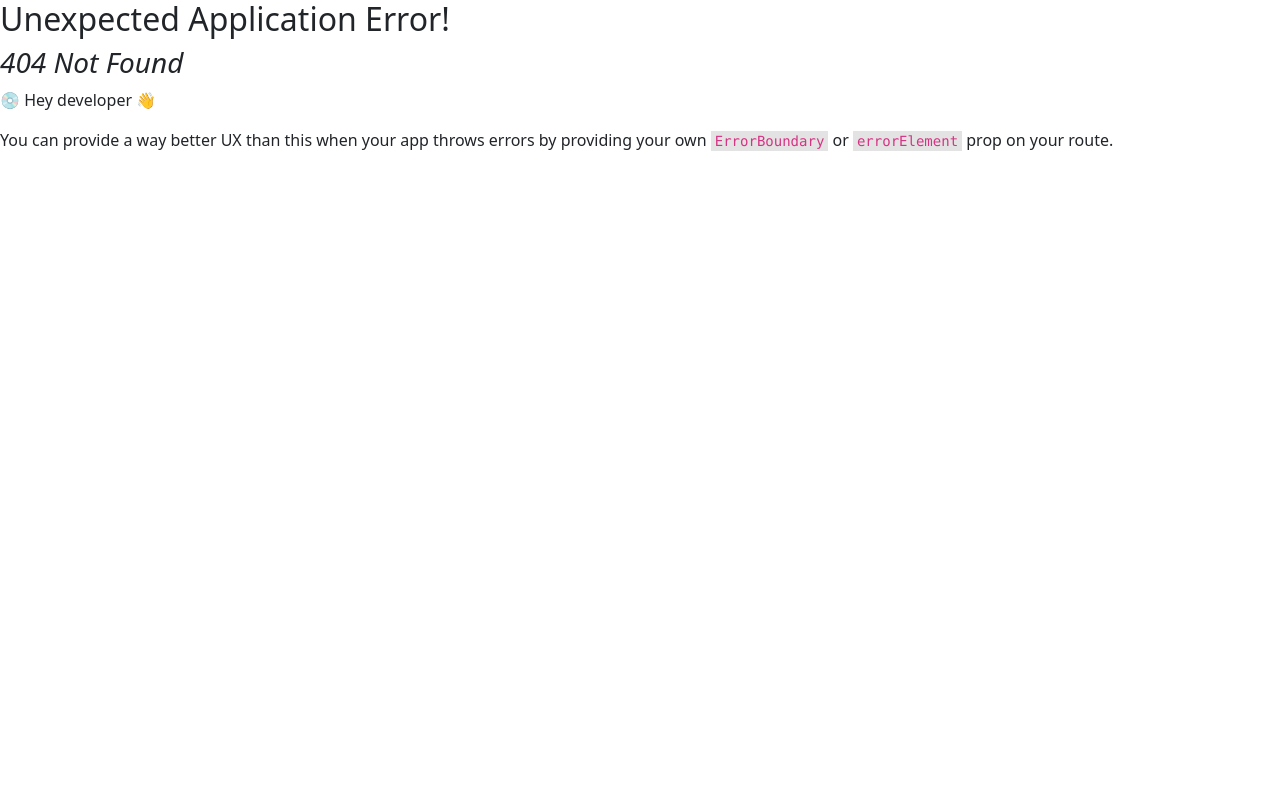
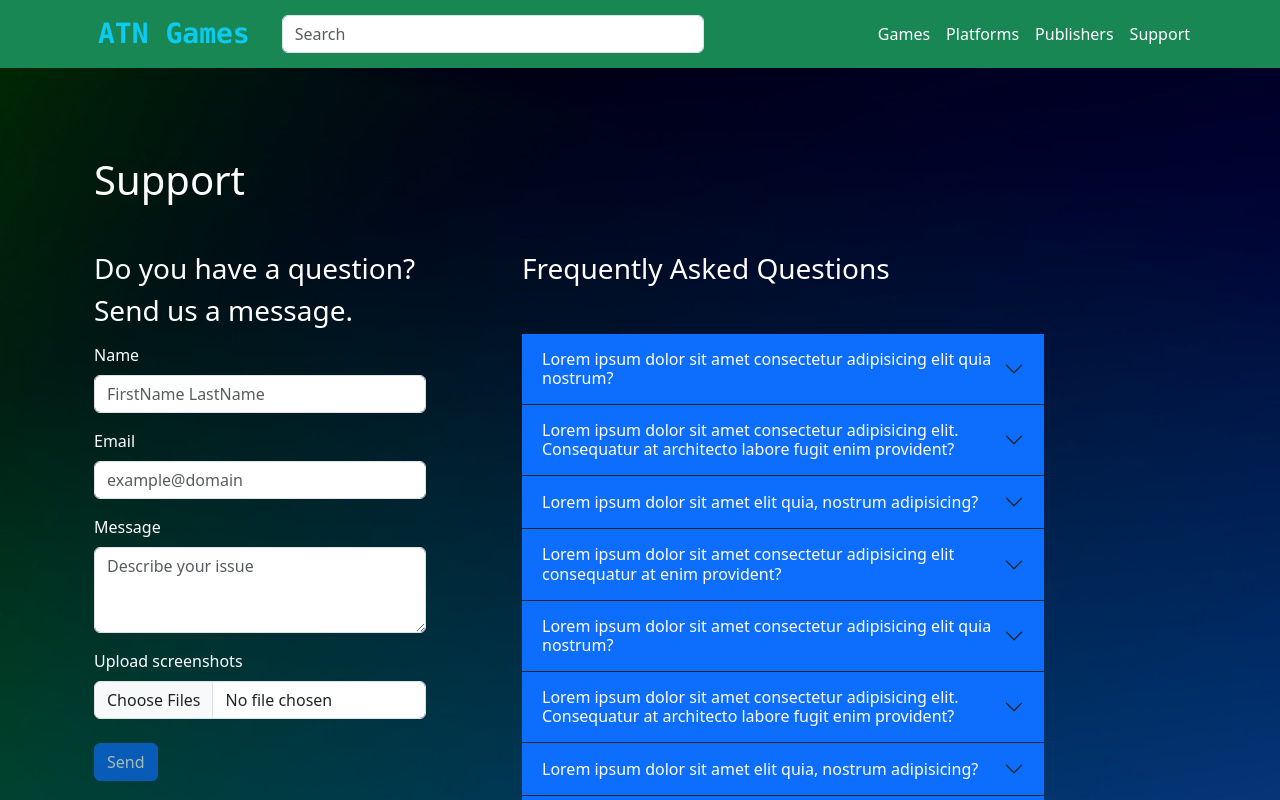
Before and after one commit to andreeatn/atn-games, a React (Create React App) app: page /support in a window 1280 px wide. Before the commit this address had no page. Shown: the top 800 px of the page. Built offline with nearby package versions, Linux system fonts and the light colour scheme.

Commit message:
Create Support Page. Create support form fields and validation. Create FAQ section

```diff
--- a/package.json
+++ b/package.json
@@ -18,6 +18,7 @@
     "react": "^18.2.0",
     "react-bootstrap": "^2.9.0",
     "react-dom": "^18.2.0",
+    "react-hook-form": "^7.47.0",
     "react-icons": "^4.11.0",
     "react-infinite-scroll-component": "^6.1.0",
     "react-router-dom": "^6.17.0",
--- a/src/components/Footer.tsx
+++ b/src/components/Footer.tsx
@@ -1,3 +1,5 @@
+import { Link } from "react-router-dom";
+
 function Footer() {
   return (
     <div className="container d-flex flex-column flex-md-row justify-content-between">
@@ -14,9 +16,13 @@ function Footer() {
           </a>
         </li>
         <li className="footer-menu-item ms-3">
-          <a href="" className="nav-link text-white">
-            Contact
-          </a>
+          <Link
+            to={"/support"}
+            className="nav-link text-white"
+            onClick={() => window.scroll(0, 0)}
+          >
+            Support
+          </Link>
         </li>
       </ul>
     </div>
--- a/src/components/NavBar.tsx
+++ b/src/components/NavBar.tsx
@@ -93,15 +93,15 @@ function NavBar() {
               </Link>
             </li>
             <li className="nav-item">
-              <a
-                href="#"
+              <Link
+                to={"/support"}
                 className="nav-link text-white"
                 onClick={() => {
                   window.scroll(0, 0);
                 }}
               >
-                Contact
-              </a>
+                Support
+              </Link>
             </li>
           </ul>
         </div>
--- /dev/null
+++ b/src/components/Support/SupportFAQ.tsx
@@ -0,0 +1,47 @@
+import QAs from "data/QAs";
+
+function SupportFAQ() {
+  const qaData = QAs;
+
+  return (
+    <>
+      <div className="accordion accordion-flush" id="accordionFlushQA">
+        {qaData.map((data, index) => {
+          const headerId = `qa-heading${index}`;
+          const collapseId = `qa-collapse${index}`;
+          const collapseTarget = "#" + collapseId;
+
+          return (
+            <div
+              className="accordion-item bg-dark border-1 border-dark"
+              key={index}
+            >
+              <h2 className="accordion-header" id={headerId}>
+                <button
+                  className="accordion-button collapsed bg-primary text-white"
+                  type="button"
+                  data-bs-toggle="collapse"
+                  data-bs-target={collapseTarget}
+                  aria-expanded="false"
+                  aria-controls={collapseId}
+                >
+                  {data.question}
+                </button>
+              </h2>
+              <div
+                id={collapseId}
+                className="accordion-collapse collapse bg-dark text-white"
+                aria-labelledby={headerId}
+                data-bs-parent="#accordionFlushQA"
+              >
+                <div className="accordion-body">{data.answear}</div>
+              </div>
+            </div>
+          );
+        })}
+      </div>
+    </>
+  );
+}
+
+export default SupportFAQ;
--- /dev/null
+++ b/src/components/Support/SupportForm.tsx
@@ -0,0 +1,95 @@
+import { useForm, FieldValues } from "react-hook-form";
+
+function SupportForm() {
+  const {
+    register,
+    handleSubmit,
+    formState: { errors, isValid, isSubmitted, isDirty },
+    reset,
+  } = useForm();
+  const onSubmit = (data: FieldValues) => {
+    reset();
+  };
+
+  return (
+    <form onSubmit={handleSubmit(onSubmit)}>
+      <div className="mb-3">
+        <label htmlFor="inputName" className="form-label">
+          Name
+        </label>
+        <input
+          type="text"
+          className="form-control"
+          id="inputName"
+          placeholder="FirstName LastName"
+          {...register("name", { required: true, minLength: 3, maxLength: 50 })}
+        />
+        {errors?.name?.type === "required" && (
+          <p className="text-danger">This field is required</p>
+        )}
+        {(errors?.name?.type === "minLength" ||
+          errors?.name?.type === "maxLength") && (
+          <p className="text-danger">
+            Name must contain between 3-50 characters
+          </p>
+        )}
+      </div>
+      <div className="mb-3">
+        <label htmlFor="inputEmail" className="form-label">
+          Email
+        </label>
+        <input
+          type="email"
+          className="form-control"
+          id="inputEmail"
+          placeholder="example@domain"
+          {...register("email", { required: true, maxLength: 50 })}
+        />
+        {errors?.email?.type === "required" && (
+          <p className="text-danger">This field is required</p>
+        )}
+      </div>
+      <div className="mb-3">
+        <label htmlFor="inputMessage" className="form-label">
+          Message
+        </label>
+        <textarea
+          className="form-control"
+          id="inputMessage"
+          rows={3}
+          placeholder="Describe your issue"
+          {...register("message", { required: true, maxLength: 3000 })}
+        ></textarea>
+        {errors?.message?.type === "required" && (
+          <p className="text-danger">This field is required</p>
+        )}
+        {errors?.message?.type === "maxLength" && (
+          <p className="text-danger">
+            Message cannot contain more that 3000 characters.
+          </p>
+        )}
+      </div>
+      <div className="mb-4">
+        <label htmlFor="inputFileMultiple" className="form-label">
+          Upload screenshots
+        </label>
+        <input
+          className="form-control"
+          type="file"
+          id="inputFileMultiple"
+          multiple
+        />
+      </div>
+      <div className="d-flex flex-row">
+        <button type="submit" disabled={!isValid} className="btn btn-primary ">
+          Send
+        </button>
+        {isSubmitted && !isDirty && (
+          <p className="mx-3 my-2">Message was sent!</p>
+        )}
+      </div>
+    </form>
+  );
+}
+
+export default SupportForm;
--- a/src/components/routes.tsx
+++ b/src/components/routes.tsx
@@ -8,6 +8,7 @@ import PublishersPage from "pages/PublishersPage";
 import CreatorsPage from "pages/CreatorsPage";
 import GamesPage from "pages/GamesPage";
 import GameDetailsPage from "pages/GameDetailsPage";
+import SupportPage from "pages/SupportPage";
 
 const router = createBrowserRouter([
   {
@@ -17,12 +18,12 @@ const router = createBrowserRouter([
       { path: "", element: <HomePage /> },
       { path: "/games", element: <GamesPage /> },
       { path: "/games/:gameId", element: <GameDetailsPage /> },
-      // { path: "/game", element: <GameDetailsPage /> },
       { path: "/stores", element: <StoresPage /> },
       { path: "/developers", element: <DevelopersPage /> },
       { path: "/platforms", element: <PlatformsPage /> },
       { path: "/publishers", element: <PublishersPage /> },
       { path: "/creators", element: <CreatorsPage /> },
+      { path: "/support", element: <SupportPage /> },
     ],
   },
 ]);
--- /dev/null
+++ b/src/data/QAs.ts
@@ -0,0 +1,37 @@
+const QAs =
+    [
+        {
+            question: 'Lorem ipsum dolor sit amet consectetur adipisicing elit quia nostrum?',
+            answear: 'Lorem, ipsum dolor sit amet consectetur adipisicing elit. Eveniet in officia eaque cupiditate reiciendis aliquid quis? Nihil quia minima sed est voluptatibus repellendus nostrum quas porro ipsa quibusdam, accusantium sequi.'
+        },
+        {
+            question: 'Lorem ipsum dolor sit amet consectetur adipisicing elit. Consequatur at architecto labore fugit enim provident?',
+            answear: 'Lorem ipsum dolor, sit amet consectetur adipisicing elit. Facilis temporibus non unde ipsa vel qui excepturi totam, saepe atque in?'
+        },
+        {
+            question: 'Lorem ipsum dolor sit amet elit quia, nostrum adipisicing?',
+            answear: 'Lorem ipsum dolor, sit amet consectetur adipisicing elit. Facilis temporibus non unde ipsa vel qui excepturi totam, saepe atque in?'
+        },
+        {
+            question: 'Lorem ipsum dolor sit amet consectetur adipisicing elit consequatur at enim provident?',
+            answear: 'Lorem, ipsum dolor sit amet consectetur adipisicing elit. Eveniet in officia eaque cupiditate reiciendis aliquid quis? Nihil quia minima sed est voluptatibus repellendus nostrum quas porro ipsa quibusdam, accusantium sequi.'
+        },
+        {
+            question: 'Lorem ipsum dolor sit amet consectetur adipisicing elit quia nostrum?',
+            answear: 'Lorem, ipsum dolor sit amet consectetur adipisicing elit. Eveniet in officia eaque cupiditate reiciendis aliquid quis? Nihil quia minima sed est voluptatibus repellendus nostrum quas porro ipsa quibusdam, accusantium sequi.'
+        },
+        {
+            question: 'Lorem ipsum dolor sit amet consectetur adipisicing elit. Consequatur at architecto labore fugit enim provident?',
+            answear: 'Lorem ipsum dolor, sit amet consectetur adipisicing elit. Facilis temporibus non unde ipsa vel qui excepturi totam, saepe atque in?'
+        },
+        {
+            question: 'Lorem ipsum dolor sit amet elit quia, nostrum adipisicing?',
+            answear: 'Lorem ipsum dolor, sit amet consectetur adipisicing elit. Facilis temporibus non unde ipsa vel qui excepturi totam, saepe atque in? Lorem, ipsum dolor sit amet consectetur adipisicing elit. Eveniet in officia eaque cupiditate reiciendis aliquid quis? Nihil quia minima sed est voluptatibus repellendus nostrum quas porro ipsa quibusdam, accusantium sequi.'
+        },
+        {
+            question: 'Lorem ipsum dolor sit amet consectetur adipisicing elit consequatur at enim provident?',
+            answear: 'Lorem, ipsum dolor sit amet consectetur adipisicing elit. Eveniet in officia eaque cupiditate reiciendis aliquid quis? Nihil quia minima sed est voluptatibus repellendus nostrum quas porro ipsa quibusdam, accusantium sequi.'
+        },
+    ]
+
+export default QAs;
--- /dev/null
+++ b/src/pages/SupportPage.tsx
@@ -0,0 +1,23 @@
+import SupportFAQ from "components/Support/SupportFAQ";
+import SupportForm from "components/Support/SupportForm";
+
+function SupportPage() {
+  return (
+    <div className="container py-5 text-white">
+      <h1 className="my-5">Support</h1>
+      <div className="row gx-lg-5">
+        <div className="col col-12 col-md-5 col-lg-4">
+          <h2 className="fs-3">Do you have a question?</h2>
+          <h2 className="fs-3 mb-3">Send us a message.</h2>
+          <SupportForm />
+        </div>
+        <div className="col col-12 col-md-6 ms-md-5">
+          <h2 className="fs-3 mb-5">Frequently Asked Questions</h2>
+          <SupportFAQ />
+        </div>
+      </div>
+    </div>
+  );
+}
+
+export default SupportPage;
```
Also changed, not shown: 1 other file (tests, documents, lock files or other folders).
